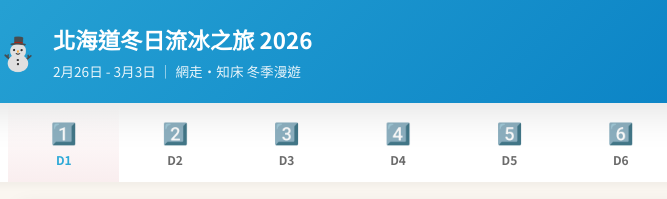
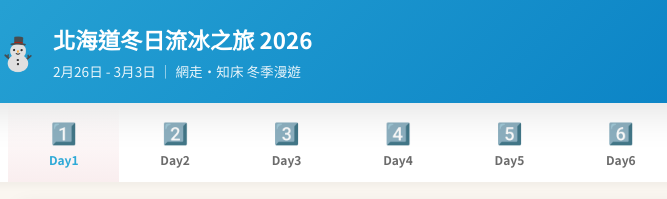
Before and after one commit to JessieW33/driftingIce2026, a plain HTML site: page index.html in a window 1280 px wide. Shown: the top 199 px of the page, 242-909 px from the left. Drawn offline with Linux system fonts and the light colour scheme.

Commit message:
Update index.html

```diff
--- a/index.html
+++ b/index.html
@@ -843,12 +843,12 @@
 
   <nav>
     <div class="nav-inner">
-      <button class="nav-btn active" data-section="itinerary1"><span>1️⃣</span><strong>D1</strong></button>
-      <button class="nav-btn" data-section="itinerary2"><span>2️⃣</span><strong>D2</strong></button>
-      <button class="nav-btn" data-section="itinerary3"><span>3️⃣</span><strong>D3</strong></button>
-      <button class="nav-btn" data-section="itinerary4"><span>4️⃣</span><strong>D4</strong></button>
-      <button class="nav-btn" data-section="itinerary5"><span>5️⃣</span><strong>D5</strong></button>
-      <button class="nav-btn" data-section="itinerary6"><span>6️⃣</span><strong>D6</strong></button>
+      <button class="nav-btn active" data-section="itinerary1"><span>1️⃣</span><strong>Day1</strong></button>
+      <button class="nav-btn" data-section="itinerary2"><span>2️⃣</span><strong>Day2</strong></button>
+      <button class="nav-btn" data-section="itinerary3"><span>3️⃣</span><strong>Day3</strong></button>
+      <button class="nav-btn" data-section="itinerary4"><span>4️⃣</span><strong>Day4</strong></button>
+      <button class="nav-btn" data-section="itinerary5"><span>5️⃣</span><strong>Day5</strong></button>
+      <button class="nav-btn" data-section="itinerary6"><span>6️⃣</span><strong>Day6</strong></button>
       <!--
       <button class="nav-btn" data-section="attractions"><span>📍</span>景點</button>
 
```
